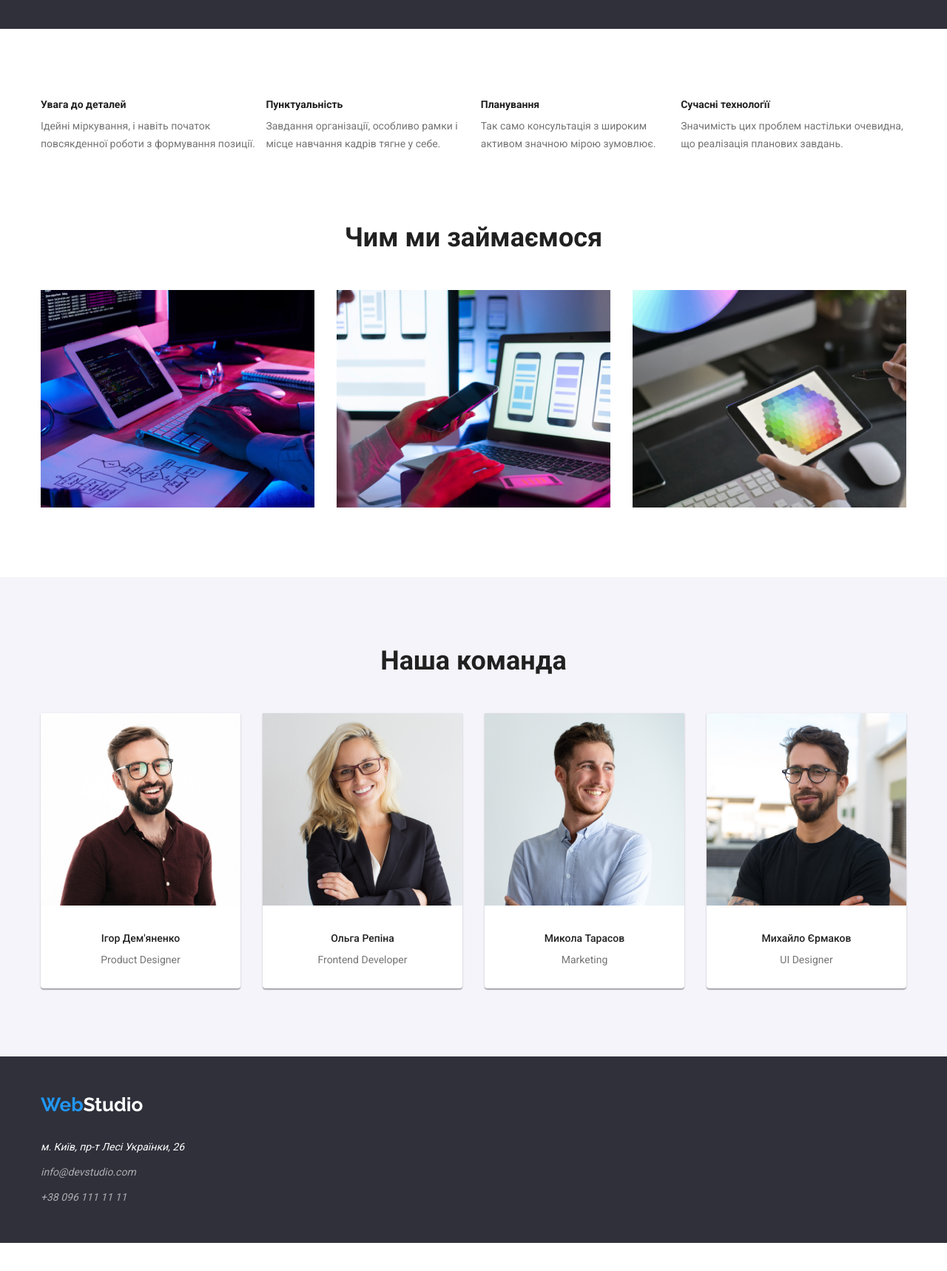
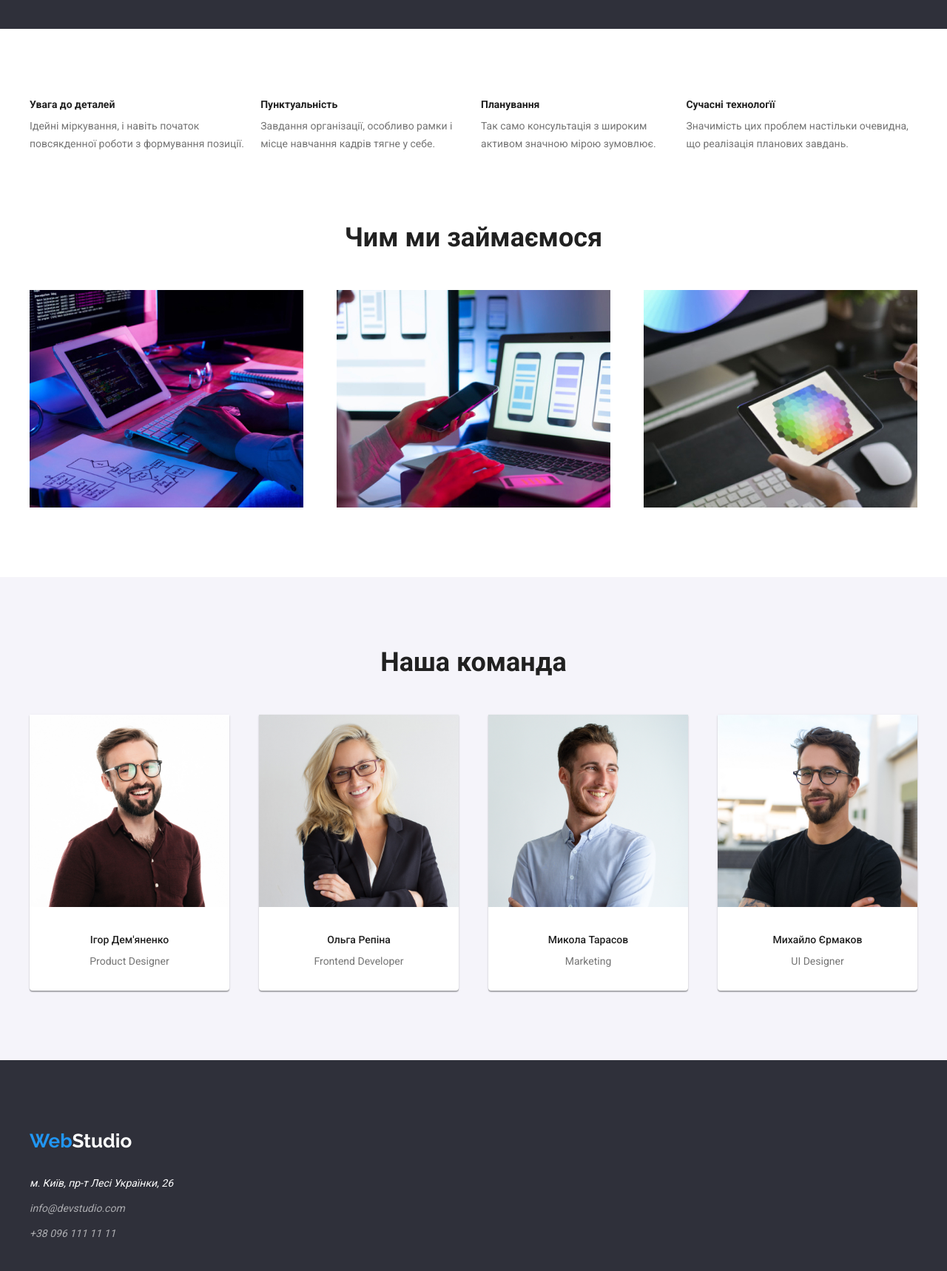
Before and after one commit to Mr-Pasko-ms/goit-markup-hw-02, a plain HTML site: page index.html in a window 1280 px wide. Shown: the part 640-2358 px from the top of the page at 74% size. Before the commit the page ends 2320 px from the top, so only its background shows below. Drawn offline with Linux system fonts and the light colour scheme.

Commit message:
Update style.css

```diff
--- a/css/style.css
+++ b/css/style.css
@@ -14,9 +14,13 @@ body {
     font-weight: 400;
     line-height: 24px;
     color: var(--main-color);
+    box-sizing: border-box;
+}
+li {
+    list-style-type: none;
 }
 .container {
-    width: 1170px;
+    width: 1200px;
     text-align: center;
     margin: 0 auto;
 }
@@ -52,7 +56,7 @@ body {
     margin-right: 50px;
 }
 .header-nav-list-item:first-child {
-    margin-right: 93px;
+    margin-right: 92px;
 }
 .nav-link {
     text-decoration: none;
@@ -74,12 +78,12 @@ body {
 
 .slider {
     background-color: var(--main-bgc);
-    height: 600px;
     text-align: center;
     display: flex;
     justify-content: center;
     align-items: center;
     flex-direction: column;
+    padding: 200px 0;
 }
 .slider-text {
     font-weight: 900;
@@ -102,7 +106,7 @@ body {
     cursor: pointer;
 }
 .our-qualities {
-    margin-top: 94px;
+    padding: 94px 0;
 }
 .our-qualities-list {
     display: flex;
@@ -116,13 +120,14 @@ body {
 .our-qualities-text {
     color: var(--second-color);
 }
-.our-affairs {
-    margin-top: 94px;
-}
+
 .section-header {
     font-weight: 700;
     font-size: 36px;
     line-height: 42.19px;
+}
+.our-affairs {
+    padding: 0 0 94px 0;
 }
 .our-affairs-list {
     margin-top: 50px;
@@ -130,9 +135,8 @@ body {
     justify-content: space-between;
 }
 .our-team {
-    margin-top: 94px;
+    padding: 94px 0;
     background-color: var(--second-bgc);
-    height: 648px;
     display: flex;
     flex-direction: column;
     align-items: center;
@@ -162,7 +166,7 @@ body {
     color: var(--second-color);
 }
 .footer {
-    height: 252px;
+    padding: 94px 0;
     background-color: var(--main-bgc);
     color: var(--text-color);
     display: flex;
```
